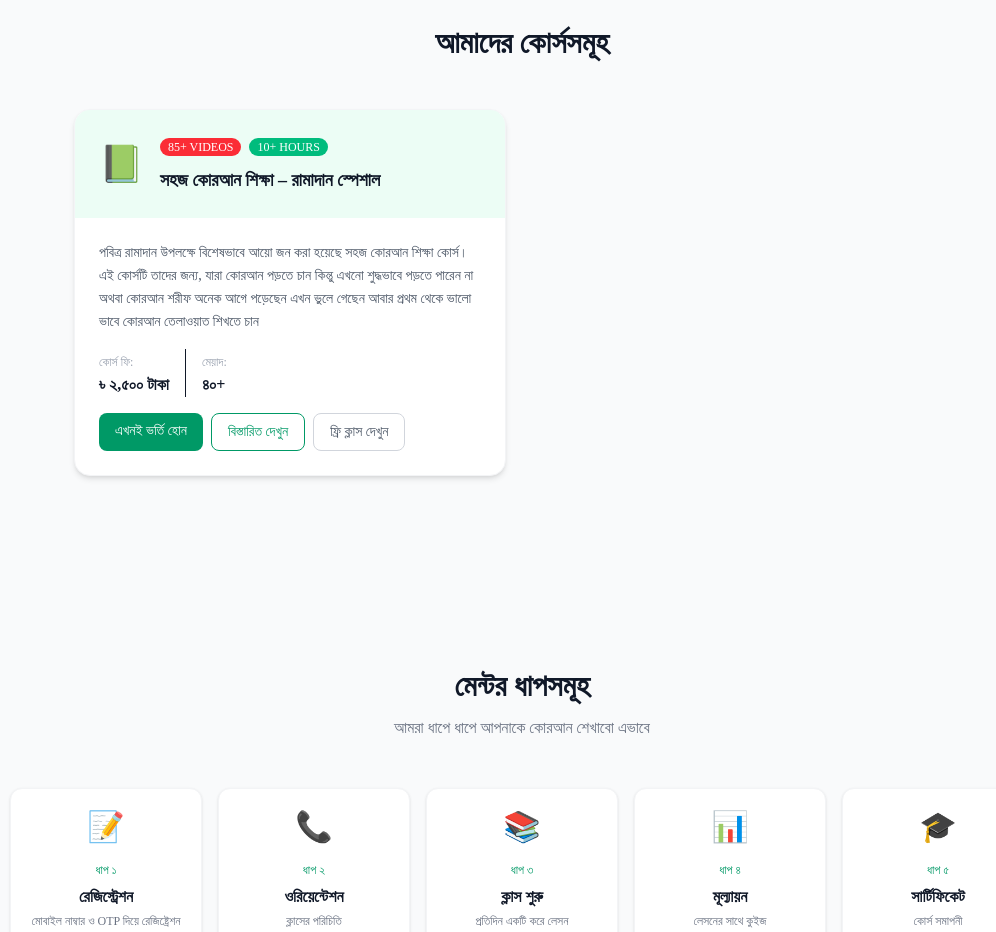
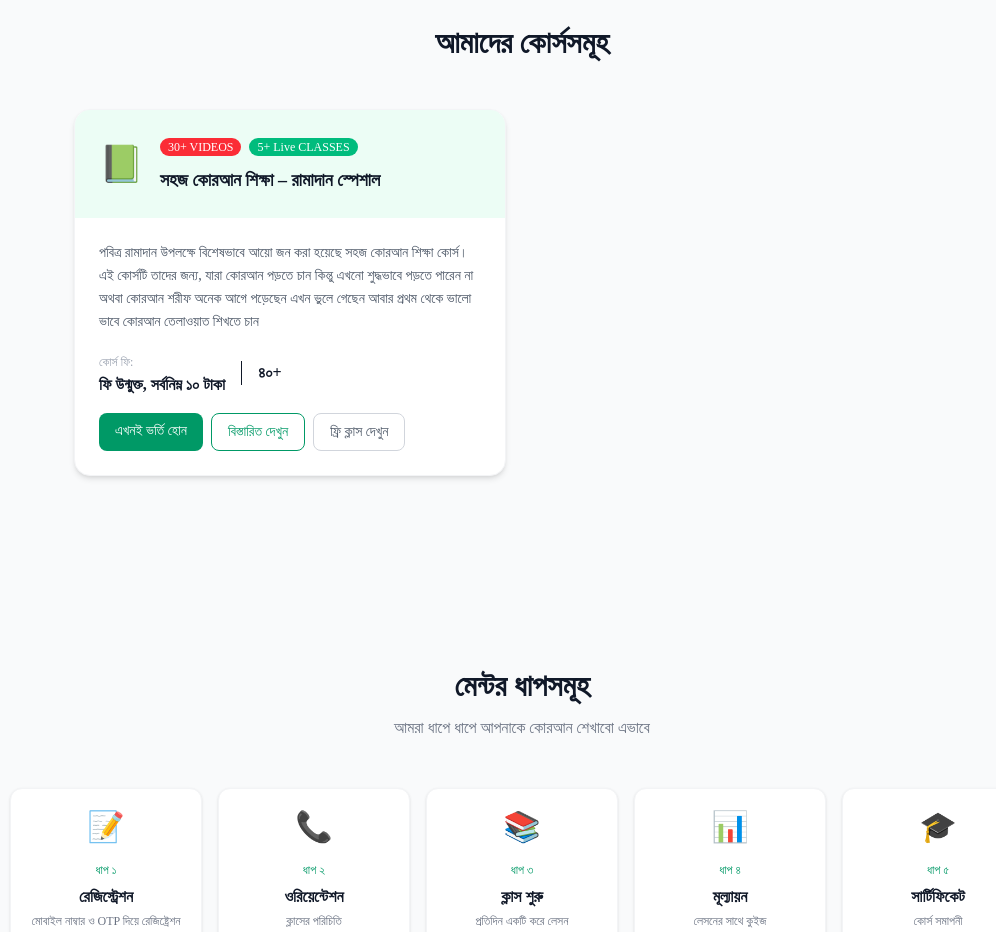
Before and after one commit to kawsar19/quran-learning, a Next.js app: page / in a window 1280 px wide. Shown: the part 1280-2212 px from the top of the page, without its empty margins (118-1114 px from the left). Built offline with nearby package versions, Linux system fonts and the light colour scheme; a web font is replaced by a local one.

Commit message:
update page.tsx

```diff
--- a/app/page.tsx
+++ b/app/page.tsx
@@ -103,10 +103,10 @@ export default function HomePage() {
                 <div className="text-4xl">📗</div>
                 <div>
                   <span className="bg-red-500 text-white text-xs px-2 py-0.5 rounded-full">
-                    85+ VIDEOS
+                    30+ VIDEOS
                   </span>
                   <span className="bg-emerald-500 text-white text-xs px-2 py-0.5 rounded-full ml-2">
-                    10+ HOURS
+                    5+ Live CLASSES
                   </span>
                   <h3 className="text-lg font-bold text-gray-900 mt-2">
                   সহজ কোরআন শিক্ষা – রামাদান স্পেশাল
@@ -120,10 +120,10 @@ export default function HomePage() {
                 <div className="flex items-center gap-4 mb-4">
                   <div>
                     <span className="text-gray-400 text-xs">কোর্স ফি:</span>
-                    <p className="font-bold text-gray-900">৳ ২,৫০০ টাকা</p>
+                    <p className="font-bold text-gray-900">ফি উন্মুক্ত, সর্বনিম্ন ১০ টাকা</p>
                   </div>
                   <div className="border-l pl-4">
-                    <span className="text-gray-400 text-xs">মেয়াদ:</span>
+                    <span className="text-gray-400 text-xs hidden">মেয়াদ:</span>
                     <p className="font-bold text-gray-900">৪০+</p>
                   </div>
                 </div>
```
